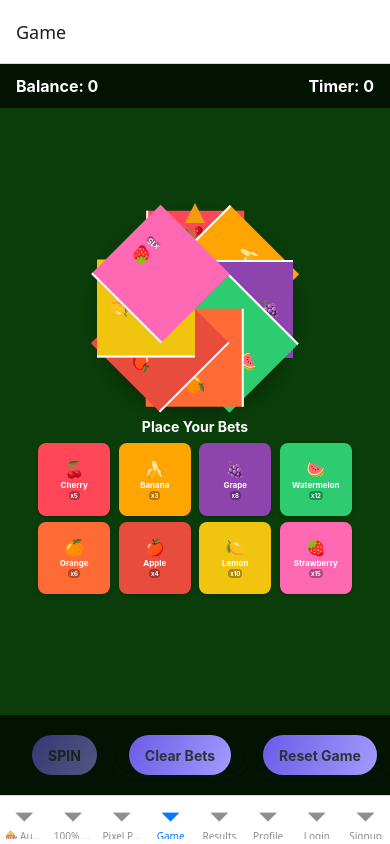
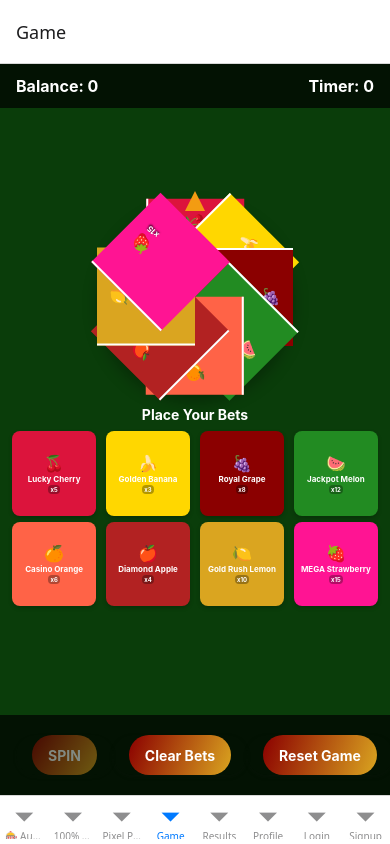
Before and after one commit to OmShrikhande/Fruite-Roulette, a React Native app in the folder app/: screen /Game in a window 390 px wide. Built offline with nearby package versions, Linux system fonts and the light colour scheme; no server answers.

Commit message:
added few colours

```diff
--- /dev/null
+++ b/app/constants/CasinoTheme.ts
@@ -0,0 +1,69 @@
+// 🎰 CASINO THEME CONFIGURATION
+// Premium gambling experience with authentic casino vibes
+
+export const CASINO_CONFIG = {
+  // 🎲 Game Atmosphere
+  atmosphere: {
+    name: "Las Vegas Premium",
+    mood: "High Stakes Gambling",
+    lighting: "Neon & Gold",
+    ambiance: "Luxury Casino Floor"
+  },
+
+  // 💎 VIP Tiers
+  vipTiers: [
+    { name: "Rookie", minBet: 10, maxBet: 1000, perks: ["Basic rewards"] },
+    { name: "Regular", minBet: 100, maxBet: 10000, perks: ["Bonus spins", "2x rewards"] },
+    { name: "High Roller", minBet: 1000, maxBet: 100000, perks: ["VIP lounge", "3x rewards", "Personal dealer"] },
+    { name: "Whale", minBet: 10000, maxBet: 1000000, perks: ["Private suite", "5x rewards", "Concierge service"] }
+  ],
+
+  // 🎯 Betting Strategies
+  strategies: {
+    conservative: { risk: "Low", description: "Steady wins, minimal losses" },
+    balanced: { risk: "Medium", description: "Balanced risk-reward ratio" },
+    aggressive: { risk: "High", description: "Go big or go home!" },
+    martingale: { risk: "Extreme", description: "Double down on losses" }
+  },
+
+  // 🏆 Achievement System
+  achievements: [
+    { name: "First Spin", description: "Welcome to the casino!", reward: 100 },
+    { name: "Lucky Streak", description: "Win 5 times in a row", reward: 1000 },
+    { name: "High Roller", description: "Bet over $10,000", reward: 5000 },
+    { name: "Jackpot King", description: "Hit the mega jackpot", reward: 50000 },
+    { name: "Casino Legend", description: "Win over $1,000,000", reward: 100000 }
+  ],
+
+  // 🎪 Special Events
+  events: {
+    happyHour: { multiplier: 1.5, description: "50% bonus on all wins!" },
+    doubleDown: { multiplier: 2.0, description: "Double your money!" },
+    goldenHour: { multiplier: 3.0, description: "Triple gold rush!" },
+    megaJackpot: { multiplier: 10.0, description: "10x MEGA JACKPOT EVENT!" }
+  }
+};
+
+// 🎨 Visual Effects
+export const CASINO_EFFECTS = {
+  animations: {
+    chipToss: "bounce-in",
+    wheelSpin: "rotate-360",
+    winCelebration: "pulse-gold",
+    jackpotExplosion: "fireworks"
+  },
+
+  particles: {
+    goldCoins: { count: 50, color: "#FFD700" },
+    confetti: { count: 100, colors: ["#FFD700", "#DC143C", "#228B22"] },
+    sparkles: { count: 30, color: "#FFFFFF" }
+  }
+};
+
+// 🔊 Casino Ambiance
+export const CASINO_AMBIANCE = {
+  backgroundMusic: "casino_jazz.mp3",
+  crowdNoise: "casino_crowd.mp3",
+  slotMachines: "slots_ambient.mp3",
+  cardShuffle: "cards_shuffle.mp3"
+};
--- a/app/constants/Colors.ts
+++ b/app/constants/Colors.ts
@@ -1,23 +1,42 @@
 /**
- * Below are the colors that are used in the app. The colors are defined in the light and dark mode.
- * There are many other ways to style your app. For example, [Nativewind](https://www.nativewind.dev/), [Tamagui](https://tamagui.dev/), [unistyles](https://reactnativeunistyles.vercel.app), etc.
+ * 🎰 CASINO COLORS & THEME
+ * Premium gambling atmosphere with authentic casino vibes
+ * Colors inspired by Las Vegas casinos and high-stakes gaming
  */
 
-const tintColorLight = '#0a7ea4';
-const tintColorDark = '#fff';
+const tintColorLight = '#D4AF37';
+const tintColorDark = '#FFD700';
 
+// 🎰 CASINO COLORS - Premium gambling atmosphere
 export const COLORS = {
-  primary: '#6C5CE7',
-  secondary: '#A29BFE',
-  accent: '#FDCB6E',
-  success: '#00B894',
-  danger: '#E17055',
-  dark: '#2D3436',
-  light: '#F5F6FA',
-  gold: '#F39C12',
-  background: '#F5F6FA',
-  border: '#E5E5E5',
-  text: '#2D3436',
+  // Casino Primary Colors
+  primary: '#8B0000',        // Deep casino red
+  secondary: '#DAA520',      // Casino gold
+  accent: '#FFD700',         // Bright gold for highlights
+
+  // Gambling Theme Colors
+  success: '#228B22',        // Winning green
+  danger: '#DC143C',         // High-stakes red
+  jackpot: '#FF6347',        // Jackpot orange-red
+
+  // Casino Atmosphere
+  dark: '#1C1C1C',          // Casino floor black
+  light: '#F5F5DC',         // Elegant beige
+  gold: '#FFD700',          // Premium gold
+  silver: '#C0C0C0',        // Silver chips
+
+  // Backgrounds
+  background: '#0F0F0F',     // Dark casino background
+  cardTable: '#006400',      // Casino table green
+  border: '#DAA520',         // Gold borders
+  text: '#FFFFFF',          // White text for contrast
+
+  // Chip Colors
+  chipRed: '#DC143C',
+  chipBlue: '#4169E1',
+  chipGreen: '#228B22',
+  chipBlack: '#000000',
+  chipWhite: '#FFFFFF',
 };
 
 export const SPACING = {
@@ -26,4 +45,19 @@ export const SPACING = {
   md: 16,
   lg: 24,
   xl: 32,
+  xxl: 48,  // For premium casino spacing
 };
+
+// 🎲 Casino Theme Constants
+export const CASINO_THEME = {
+  shadows: {
+    gold: '0 4px 20px rgba(255, 215, 0, 0.3)',
+    red: '0 4px 20px rgba(220, 20, 60, 0.3)',
+    dark: '0 8px 32px rgba(0, 0, 0, 0.6)',
+  },
+  gradients: {
+    casino: 'linear-gradient(135deg, #8B0000 0%, #DAA520 100%)',
+    jackpot: 'linear-gradient(45deg, #FFD700 0%, #FF6347 100%)',
+    table: 'linear-gradient(180deg, #006400 0%, #228B22 100%)',
+  },
+};
--- a/app/constants/GameConstants.ts
+++ b/app/constants/GameConstants.ts
@@ -1,24 +1,65 @@
+// 🎰 CASINO FRUIT SLOTS - High-Stakes Gaming
+// 🎰 Welcome to the Casino Floor! 🎰
+// Place your bets and spin to win big!
+
 export const FRUITS = [
-  { name: 'Cherry', emoji: '🍒', multiplier: 5, color: '#FF4757' },
-  { name: 'Banana', emoji: '🍌', multiplier: 3, color: '#FFA502' },
-  { name: 'Grape', emoji: '🍇', multiplier: 8, color: '#8E44AD' },
-  { name: 'Watermelon', emoji: '🍉', multiplier: 12, color: '#2ECC71' },
-  { name: 'Orange', emoji: '🍊', multiplier: 6, color: '#FF6B35' },
-  { name: 'Apple', emoji: '🍎', multiplier: 4, color: '#E74C3C' },
-  { name: 'Lemon', emoji: '🍋', multiplier: 10, color: '#F1C40F' },
-  { name: 'Strawberry', emoji: '🍓', multiplier: 15, color: '#FF69B4' },
+  { name: 'Lucky Cherry', emoji: '🍒', multiplier: 5, color: '#DC143C', rarity: 'Common', payout: 'Standard' },
+  { name: 'Golden Banana', emoji: '🍌', multiplier: 3, color: '#FFD700', rarity: 'Common', payout: 'Low Risk' },
+  { name: 'Royal Grape', emoji: '🍇', multiplier: 8, color: '#8B0000', rarity: 'Rare', payout: 'High Stakes' },
+  { name: 'Jackpot Melon', emoji: '🍉', multiplier: 12, color: '#228B22', rarity: 'Epic', payout: 'Big Win' },
+  { name: 'Casino Orange', emoji: '🍊', multiplier: 6, color: '#FF6347', rarity: 'Uncommon', payout: 'Medium Risk' },
+  { name: 'Diamond Apple', emoji: '🍎', multiplier: 4, color: '#B22222', rarity: 'Common', payout: 'Safe Bet' },
+  { name: 'Gold Rush Lemon', emoji: '🍋', multiplier: 10, color: '#DAA520', rarity: 'Rare', payout: 'High Roller' },
+  { name: 'MEGA Strawberry', emoji: '🍓', multiplier: 15, color: '#FF1493', rarity: 'Legendary', payout: 'JACKPOT!' },
 ];
 
-export const CHIP_VALUES = [10, 100, 1000, 5000, 50000];
+// 🎲 CASINO CHIPS - From Penny Slots to High Roller Tables
+export const CHIP_VALUES = [
+  { value: 10, color: '#FFFFFF', name: 'White Chip', tier: 'Beginner' },
+  { value: 100, color: '#DC143C', name: 'Red Chip', tier: 'Regular' },
+  { value: 1000, color: '#228B22', name: 'Green Chip', tier: 'Serious' },
+  { value: 5000, color: '#000000', name: 'Black Chip', tier: 'High Stakes' },
+  { value: 50000, color: '#FFD700', name: 'Gold Chip', tier: 'VIP' },
+];
 
+// 🎯 BETTING LIMITS
+export const BETTING_LIMITS = {
+  MIN_BET: 10,
+  MAX_BET: 500000,
+  VIP_MIN: 10000,
+  HIGH_ROLLER_MIN: 100000,
+};
+
+// 🎰 CASINO ATMOSPHERE COLORS
 export const COLORS = {
-  primary: '#6C5CE7',
-  secondary: '#A29BFE',
-  accent: '#FDCB6E',
-  success: '#00B894',
-  danger: '#E17055',
-  dark: '#2D3436',
-  light: '#DDD',
-  gold: '#F39C12',
-  background: 'linear-gradient(135deg, #667eea 0%, #764ba2 100%)',
+  primary: '#8B0000',           // Casino red
+  secondary: '#DAA520',         // Casino gold
+  accent: '#FFD700',            // Bright gold
+  success: '#228B22',           // Winning green
+  danger: '#DC143C',            // High-stakes red
+  dark: '#1C1C1C',             // Casino floor
+  light: '#F5F5DC',            // Elegant beige
+  gold: '#FFD700',             // Premium gold
+  background: 'linear-gradient(135deg, #8B0000 0%, #DAA520 50%, #1C1C1C 100%)', // Casino gradient
+  tableGreen: '#006400',        // Casino table
+  neonGlow: '#FF6347',         // Neon highlights
 };
+
+// 🎆 CASINO SOUND EFFECTS
+export const CASINO_SOUNDS = {
+  CHIP_PLACE: 'chip_place.mp3',
+  WHEEL_SPIN: 'wheel_spin.mp3',
+  WIN_SMALL: 'win_small.mp3',
+  WIN_BIG: 'win_big.mp3',
+  JACKPOT: 'jackpot.mp3',
+  LOSE: 'lose.mp3',
+  AMBIENT: 'casino_ambient.mp3',
+};
+
+// 🏆 WIN MESSAGES
+export const WIN_MESSAGES = {
+  SMALL: ['Nice win!', 'Keep it rolling!', 'Lady Luck smiles!'],
+  MEDIUM: ['Great payout!', 'Hot streak!', 'The house is generous!'],
+  BIG: ['BIG WIN!', 'Jackpot territory!', 'High roller status!'],
+  JACKPOT: ['🎰 MEGA JACKPOT! 🎰', '💰 LIFE CHANGING WIN! 💰', '🏆 CASINO LEGEND! 🏆'],
+};
```
Also changed, not shown: 1 other file (tests, documents, lock files or other folders).
